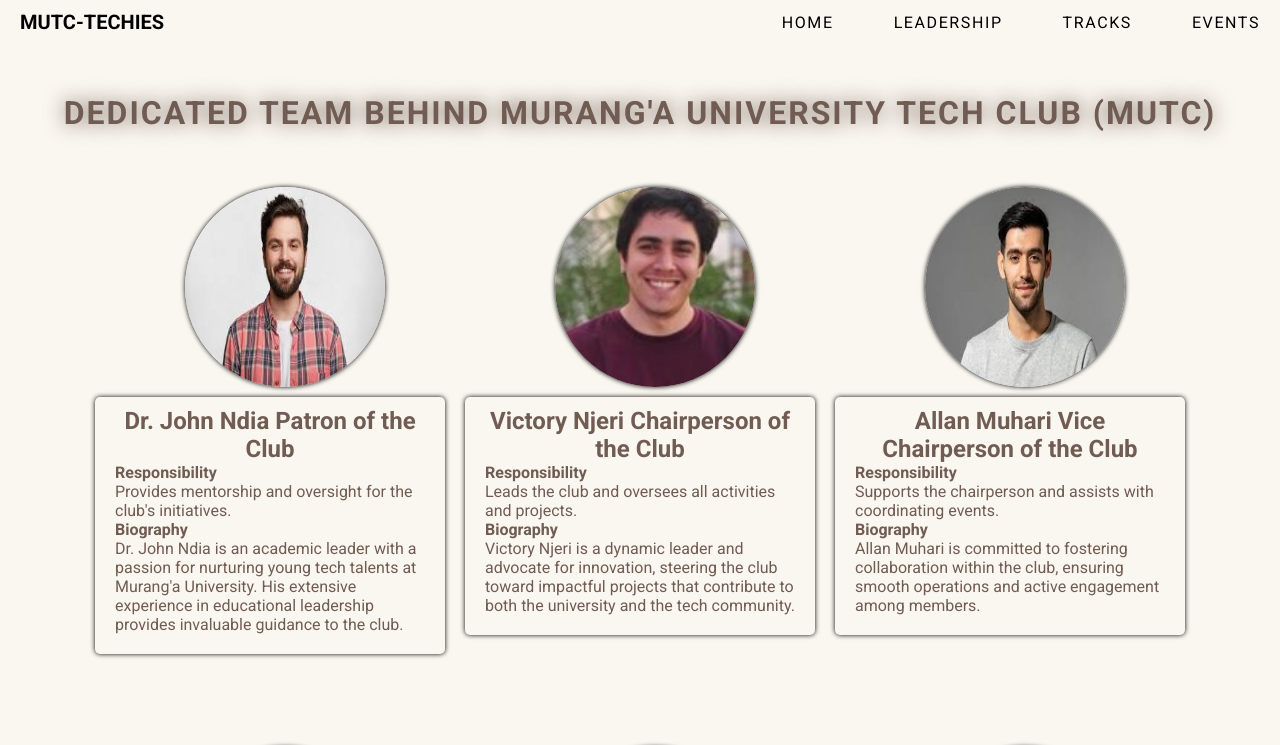
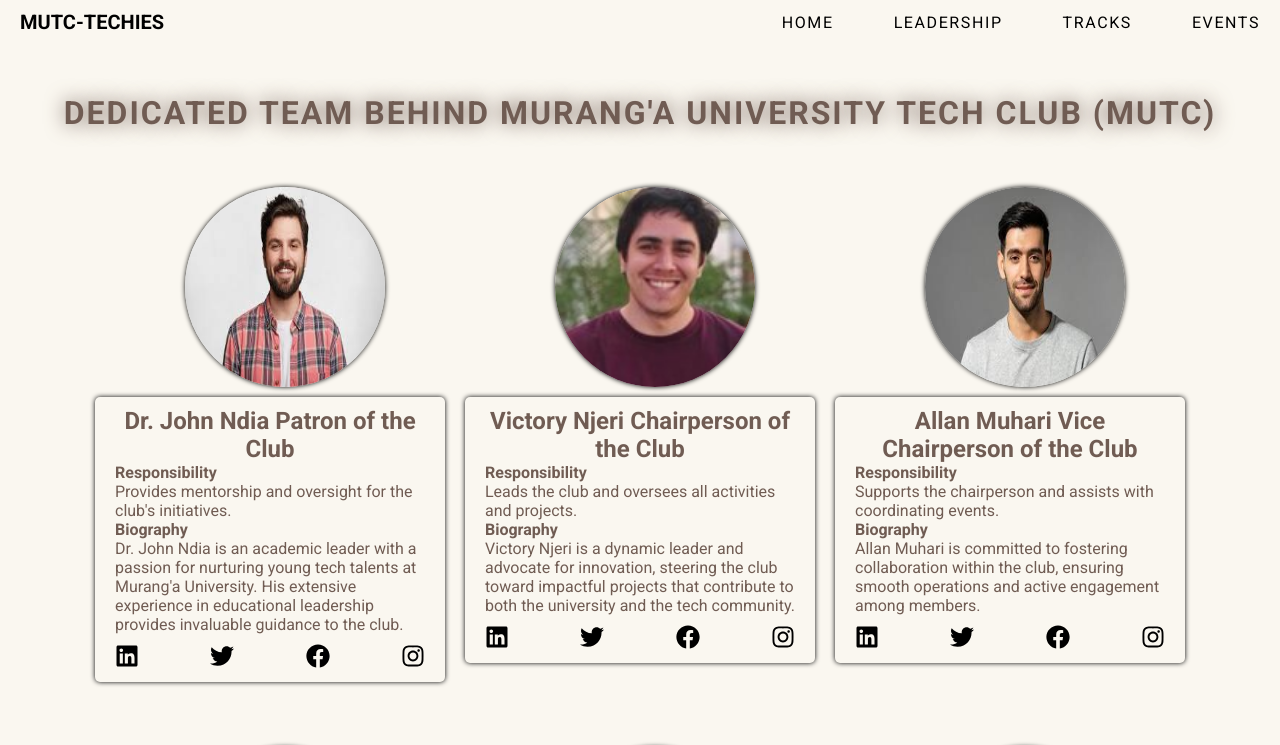
Before and after one commit to mosesmukabi/mutc-techies, a React (Vite) app: page /Leadership in a window 1280 px wide. Shown: the top 745 px of the page. Built offline with nearby package versions, Linux system fonts and the light colour scheme; grey boxes are pictures that could not be loaded.

Commit message:
added socia media links to the leaders

```diff
--- a/src/components/Leadership/Leadership.css
+++ b/src/components/Leadership/Leadership.css
@@ -64,3 +64,19 @@
 .Biography-text {
   margin-bottom: 1rem;
 }
+
+.social-links ul {
+  list-style: none;
+  padding: 0;
+  display: flex;
+  justify-content: space-between;
+}
+
+.social-links li a {
+  color: #000;
+  transition: color 0.3s ease;
+}
+
+.social-links li a:hover {
+  color: #0077b5; /
+}
--- a/src/components/Leadership/Leadership.jsx
+++ b/src/components/Leadership/Leadership.jsx
@@ -1,17 +1,11 @@
 // import moses from '../../assets/image8.jpeg'
-import React from "react";
-import "./Leadership.css";
-import Leaders from "../../data/Leadership";
+import React from 'react';
+import './Leadership.css';
+import Leaders from '../../data/Leadership';
+import { FaLinkedin, FaTwitter, FaFacebook, FaInstagram } from 'react-icons/fa';
 
-function Leadershipcards({
-  Leaderimg,
-  LeaderName,
-  Heading1,
-  Heading2,
-  Responsibility,
-  Biography,
-  SocialMedia,
-}) {
+
+function Leadershipcards({ Leaderimg, LeaderName, Heading1, Heading2, Responsibility, Biography, SocialMedia }) {
   return (
     <div className="Leadership-cards">
       <div className="Leaders-details">
@@ -20,12 +14,43 @@ function Leadershipcards({
       <div className="moses-section">
       <h2 className="leader-name">{LeaderName}</h2>
       <div className="Leader-details">
-          <h4 className="headingR">{Heading1}</h4>
+        <h4 className='headingR'>{Heading1}</h4>
         <p className="Responsibility-text">{Responsibility}</p>
-          <h4 className="headingB">{Heading2}</h4>
+        <h4 className='headingB'>{Heading2}</h4>
         <p className="Biography-text">{Biography}</p>
       </div>
-        <div className="social-links">{SocialMedia}</div>
+      <div className="social-links">
+          <ul>
+            {SocialMedia?.LinkedIn && (
+              <li>
+                <a href={SocialMedia.LinkedIn} target="_blank" rel="noopener noreferrer">
+                  <FaLinkedin size={24} />
+                </a>
+              </li>
+            )}
+            {SocialMedia?.Twitter && (
+              <li>
+                <a href={SocialMedia.Twitter} target="_blank" rel="noopener noreferrer">
+                  <FaTwitter size={24} />
+                </a>
+              </li>
+            )}
+            {SocialMedia?.Facebook && (
+              <li>
+                <a href={SocialMedia.Facebook} target="_blank" rel="noopener noreferrer">
+                  <FaFacebook size={24} />
+                </a>
+              </li>
+            )}
+            {SocialMedia?.Instagram && (
+              <li>
+                <a href={SocialMedia.Instagram} target="_blank" rel="noopener noreferrer">
+                  <FaInstagram size={24} />
+                </a>
+              </li>
+            )}
+          </ul>
+        </div>
       </div>
     </div>
   );
@@ -35,7 +60,10 @@ function LeadershipDetais() {
   return (
     <section>
       <div className="raeder-container">
-        {Leaders.map((leadership, i) => (
+
+      {
+
+            Leaders.map((leadership, i)=>(
                 <Leadershipcards
                 key={i}
                 Leaderimg={leadership.Leaderimg}
@@ -45,8 +73,10 @@ function LeadershipDetais() {
                 Heading2={leadership.Heading2}
                 Biography={leadership.Biography}
                 SocialMedia={leadership.SocialMedia}
+
                 />
-        ))}
+            ))
+         }
     </div>
 
     {/* <div className="Leadership-container">
@@ -72,6 +102,7 @@ function LeadershipDetais() {
         }
       />
     </div> */}
+
     </section>
   );
 }
--- a/src/data/Leadership.js
+++ b/src/data/Leadership.js
@@ -20,11 +20,14 @@ const Leaders = [
     Heading2: "Biography",
     Biography:
       "Dr. John Ndia is an academic leader with a passion for nurturing young tech talents at Murang'a University. His extensive experience in educational leadership provides invaluable guidance to the club.",
-    //   SocialMedia: {
-    //     LinkedIn: "https://www.linkedin.com/dummy-john-ndia",
-    //     Twitter: "https://www.twitter.com/dummy-john-ndia",
-    //     Facebook: "https://www.facebook.com/dummy-john-ndia"
-    //   }
+
+      SocialMedia: {
+        LinkedIn: "https://www.linkedin.com/dummy-evyonn-mbithe",
+        Twitter: "https://www.twitter.com/dummy-ndia",
+   Facebook: "https://www.facebook.com/dummy-ndia",
+   Instagram: "https://www.instagram.com/dummy-ndia",
+   }
+
   },
   {
     Leaderimg: njeri,
@@ -34,12 +37,12 @@ const Leaders = [
     Heading2: "Biography",
     Biography:
       "Victory Njeri is a dynamic leader and advocate for innovation, steering the club toward impactful projects that contribute to both the university and the tech community.",
-    //   SocialMedia: {
-    //     LinkedIn: "https://www.linkedin.com/dummy-victory-njeri",
-    //     Twitter: "https://www.twitter.com/dummy-victory-njeri",
-    //     Facebook: "https://www.facebook.com/dummy-victory-njeri",
-    //     Instagram: "https://www.instagram.com/dummy-victory-njeri"
-    //   }
+      SocialMedia: {
+        LinkedIn: "https://www.linkedin.com/dummy-evyonn-mbithe",
+        Twitter: "https://www.twitter.com/dummy-ndia",
+   Facebook: "https://www.facebook.com/dummy-ndia",
+   Instagram: "https://www.instagram.com/dummy-ndia",
+   }
   },
   {
     Leaderimg: allan,
@@ -50,10 +53,13 @@ const Leaders = [
     Heading2: "Biography",
     Biography:
       "Allan Muhari is committed to fostering collaboration within the club, ensuring smooth operations and active engagement among members.",
-    //   SocialMedia: {
-    //     LinkedIn: "https://www.linkedin.com/dummy-allan-muhari",
-    //     Twitter: "https://www.twitter.com/dummy-allan-muhari"
-    //   }
+      SocialMedia: {
+        LinkedIn: "https://www.linkedin.com/dummy-evyonn-mbithe",
+        Twitter: "https://www.twitter.com/dummy-ndia",
+   Facebook: "https://www.facebook.com/dummy-ndia",
+   Instagram: "https://www.instagram.com/dummy-ndia",
+   }
+
   },
   {
     Leaderimg: bridget,
@@ -63,10 +69,13 @@ const Leaders = [
     Heading2: "Biography",
     Biography:
       "Bridget Gitonga excels in organizational tasks, keeping the club's communication and documentation in order.",
-    //   SocialMedia: {
-    //     LinkedIn: "https://www.linkedin.com/dummy-bridget-gitonga",
-    //     Twitter: "https://www.twitter.com/dummy-bridget-gitonga"
-    //   }
+      SocialMedia: {
+        LinkedIn: "https://www.linkedin.com/dummy-evyonn-mbithe",
+        Twitter: "https://www.twitter.com/dummy-ndia",
+   Facebook: "https://www.facebook.com/dummy-ndia",
+   Instagram: "https://www.instagram.com/dummy-ndia",
+   }
+
   },
   {
     Leaderimg: ruth,
@@ -76,10 +85,13 @@ const Leaders = [
     Heading2: "Biography",
     Biography:
       "Ruth Mutisya is responsible for the club's financial management, ensuring that all projects are executed within budget.",
-    //   SocialMedia: {
-    //     LinkedIn: "https://www.linkedin.com/dummy-ruth-mutisya",
-    //     Instagram: "https://www.instagram.com/dummy-ruth-mutisya"
-    //   }
+      SocialMedia: {
+        LinkedIn: "https://www.linkedin.com/dummy-evyonn-mbithe",
+        Twitter: "https://www.twitter.com/dummy-ndia",
+   Facebook: "https://www.facebook.com/dummy-ndia",
+   Instagram: "https://www.instagram.com/dummy-ndia",
+   }
+
   },
   {
     Leaderimg: ifadhe,
@@ -89,12 +101,13 @@ const Leaders = [
     Heading2: "Biography",
     Biography:
       "Webster Ifedha specializes in protecting digital assets, guiding members on the importance of secure systems and ethical hacking.",
-    //   SocialMedia: {
-    //     LinkedIn: "https://www.linkedin.com/dummy-webster-ifedha",
-    //     Twitter: "https://www.twitter.com/dummy-webster-ifedha",
-    //     Facebook: "https://www.facebook.com/dummy-webster-ifedha",
-    //     Instagram: "https://www.instagram.com/dummy-webster-ifedha"
-    //   }
+      SocialMedia: {
+        LinkedIn: "https://www.linkedin.com/dummy-evyonn-mbithe",
+        Twitter: "https://www.twitter.com/dummy-ndia",
+   Facebook: "https://www.facebook.com/dummy-ndia",
+   Instagram: "https://www.instagram.com/dummy-ndia",
+   }
+
   },
   {
     Leaderimg: manase,
@@ -105,12 +118,13 @@ const Leaders = [
     Heading2: "Biography",
     Biography:
       "Manase Gunga is passionate about creating user-friendly designs and interfaces, ensuring a smooth user experience for the club’s digital products.",
-    //   SocialMedia: {
-    //     LinkedIn: "https://www.linkedin.com/dummy-manase-gunga",
-    //     Twitter: "https://www.twitter.com/dummy-manase-gunga",
-    //     Facebook: "https://www.facebook.com/dummy-manase-gunga",
-    //     Instagram: "https://www.instagram.com/dummy-manase-gunga"
-    //   }
+      SocialMedia: {
+        LinkedIn: "https://www.linkedin.com/dummy-evyonn-mbithe",
+        Twitter: "https://www.twitter.com/dummy-ndia",
+   Facebook: "https://www.facebook.com/dummy-ndia",
+   Instagram: "https://www.instagram.com/dummy-ndia",
+   }
+
   },
   {
     Leaderimg: carolyne,
@@ -121,12 +135,13 @@ const Leaders = [
     Heading2: "Biography",
     Biography:
       "Carolyne Githenduka is an expert in web technologies, leading the development of innovative websites that meet modern standards.",
-    //   SocialMedia: {
-    //     LinkedIn: "https://www.linkedin.com/dummy-carolyne-githenduka",
-    //     Twitter: "https://www.twitter.com/dummy-carolyne-githenduka",
-    //     Facebook: "https://www.facebook.com/dummy-carolyne-githenduka",
-    //     Instagram: "https://www.instagram.com/dummy-carolyne-githenduka"
-    //   }
+      SocialMedia: {
+        LinkedIn: "https://www.linkedin.com/dummy-evyonn-mbithe",
+        Twitter: "https://www.twitter.com/dummy-ndia",
+   Facebook: "https://www.facebook.com/dummy-ndia",
+   Instagram: "https://www.instagram.com/dummy-ndia",
+   }
+
   },
   {
     Leaderimg: paul,
@@ -137,12 +152,13 @@ const Leaders = [
     Heading2: "Biography",
     Biography:
       "Paul Karanja is skilled in cloud computing, ensuring the club’s projects are scalable and hosted efficiently.",
-    //   SocialMedia: {
-    //     LinkedIn: "https://www.linkedin.com/dummy-paul-karanja",
-    //     Twitter: "https://www.twitter.com/dummy-paul-karanja",
-    //     Facebook: "https://www.facebook.com/dummy-paul-karanja",
-    //     Instagram: "https://www.instagram.com/dummy-paul-karanja"
-    //   }
+      SocialMedia: {
+        LinkedIn: "https://www.linkedin.com/dummy-evyonn-mbithe",
+        Twitter: "https://www.twitter.com/dummy-ndia",
+   Facebook: "https://www.facebook.com/dummy-ndia",
+   Instagram: "https://www.instagram.com/dummy-ndia",
+   }
+
   },
   {
     Leaderimg: stanley,
@@ -152,12 +168,13 @@ const Leaders = [
     Heading2: "Biography",
     Biography:
       "Stanley Amunze focuses on creating mobile applications that solve real-world problems and enhance user interaction.",
-    //   SocialMedia: {
-    //     LinkedIn: "https://www.linkedin.com/dummy-stanley-amunze",
-    //     Twitter: "https://www.twitter.com/dummy-stanley-amunze",
-    //     Facebook: "https://www.facebook.com/dummy-stanley-amunze",
-    //     Instagram: "https://www.instagram.com/dummy-stanley-amunze"
-    //   }
+      SocialMedia: {
+        LinkedIn: "https://www.linkedin.com/dummy-evyonn-mbithe",
+        Twitter: "https://www.twitter.com/dummy-ndia",
+   Facebook: "https://www.facebook.com/dummy-ndia",
+   Instagram: "https://www.instagram.com/dummy-ndia",
+   }
+
   },
   {
     Leaderimg: evyonn,
@@ -167,12 +184,13 @@ const Leaders = [
     Heading2: "Biography",
     Biography:
       "Evyonn Mbithe is proficient in Microsoft’s Power Platform, guiding members on how to build efficient business solutions.",
-    //   SocialMedia: {
-    //     LinkedIn: "https://www.linkedin.com/dummy-evyonn-mbithe",
-    //     Twitter: "https://www.twitter.com/dummy-evyonn-mbithe",
-    //     Facebook: "https://www.facebook.com/dummy-evyonn-mbithe",
-    //     Instagram: "https://www.instagram.com/dummy-evyonn-mbithe"
-    //   }
+      SocialMedia: {
+        LinkedIn: "https://www.linkedin.com/dummy-evyonn-mbithe",
+        Twitter: "https://www.twitter.com/dummy-ndia",
+   Facebook: "https://www.facebook.com/dummy-ndia",
+   Instagram: "https://www.instagram.com/dummy-ndia",
+   }
+
   },
 ];
 
```
Lines whose indentation alone changed are shown as unchanged.
